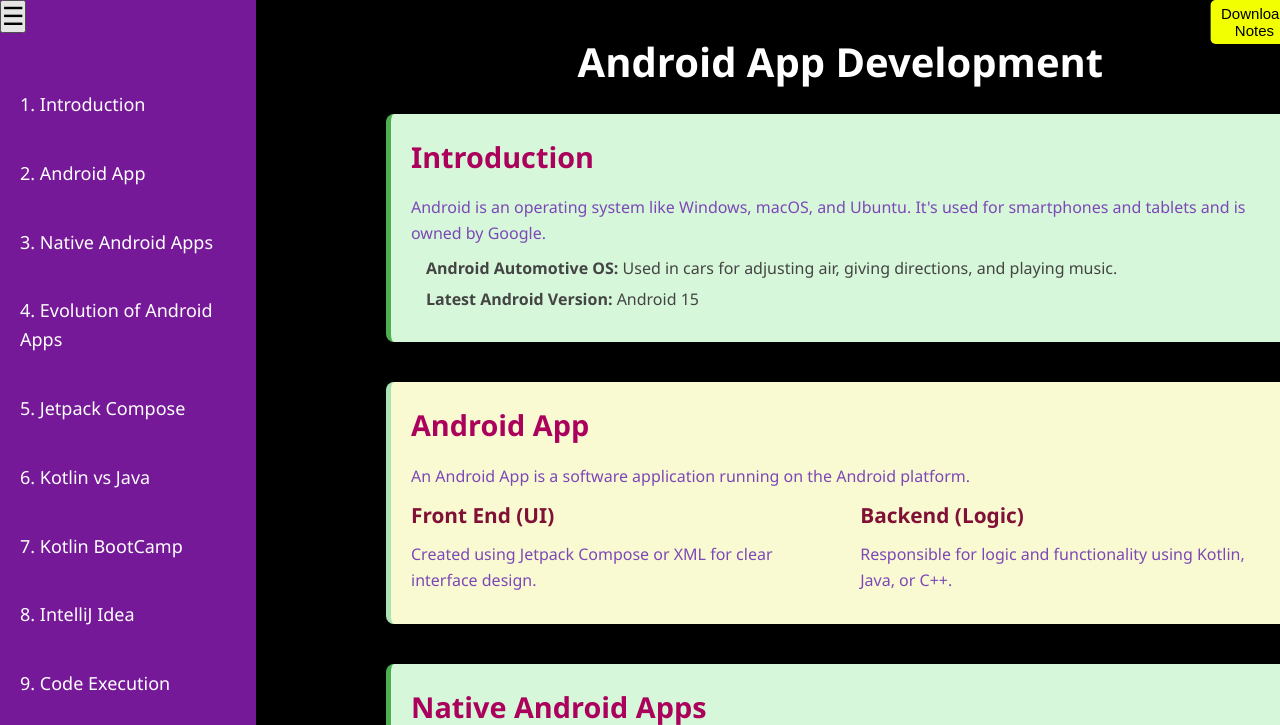
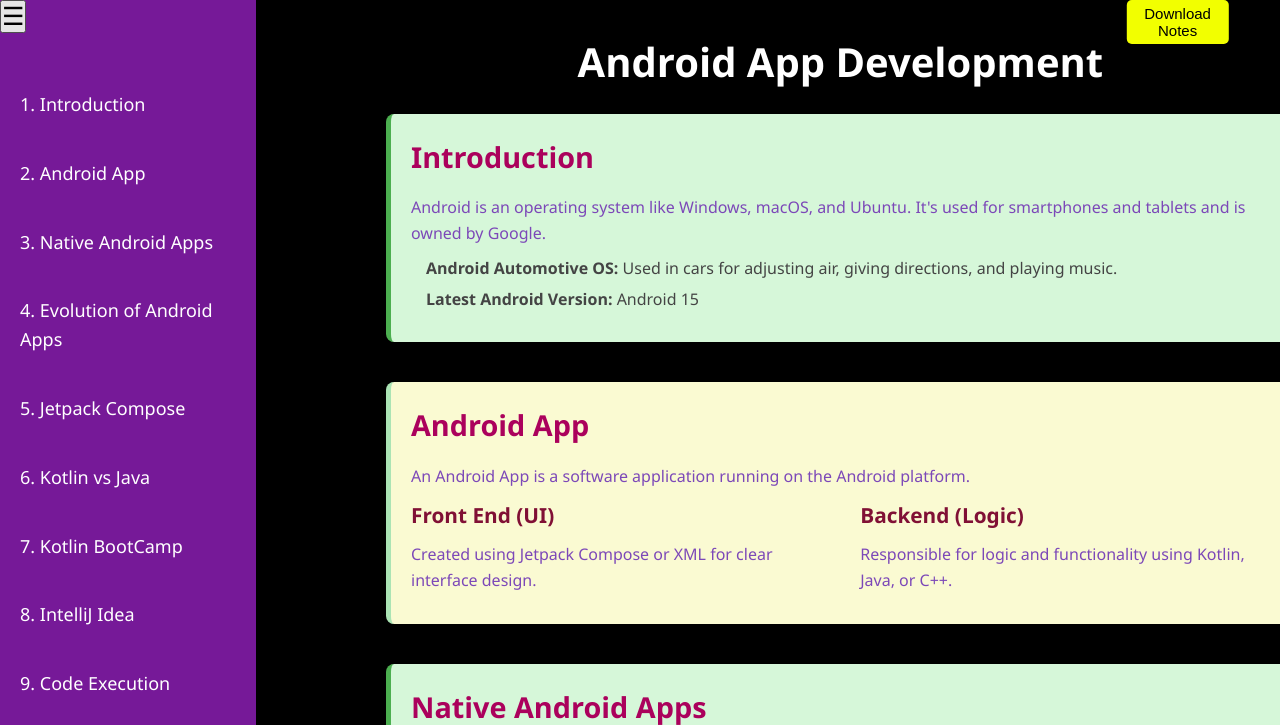
Before and after one commit to ShaunakGhosh-hub/GHOSHTECH, a plain HTML site: page Android.html in a window 1280 px wide. Shown: the top 725 px of the page. Drawn offline with nearby package versions, Linux system fonts and the light colour scheme.

Commit message:
Update Android.html

```diff
--- a/Android.html
+++ b/Android.html
@@ -34,7 +34,7 @@
 
     <div class="header">
     <a href="https://t.me/shaunak18" style="text-decoration: none;">
-      <button style="font-size: 15px; background-color: #f2ff00; color: #000000; padding: 5px 10px; border: none; border-radius: 5px; position: absolute; top: 0; left: 98%; transform: translateX(-50%);">
+      <button style="font-size: 15px; background-color: #f2ff00; color: #000000; padding: 5px 10px; border: none; border-radius: 5px; position: absolute; top: 0; left: 92%; transform: translateX(-50%);">
         Download Notes
       </button>
     </a>
```
